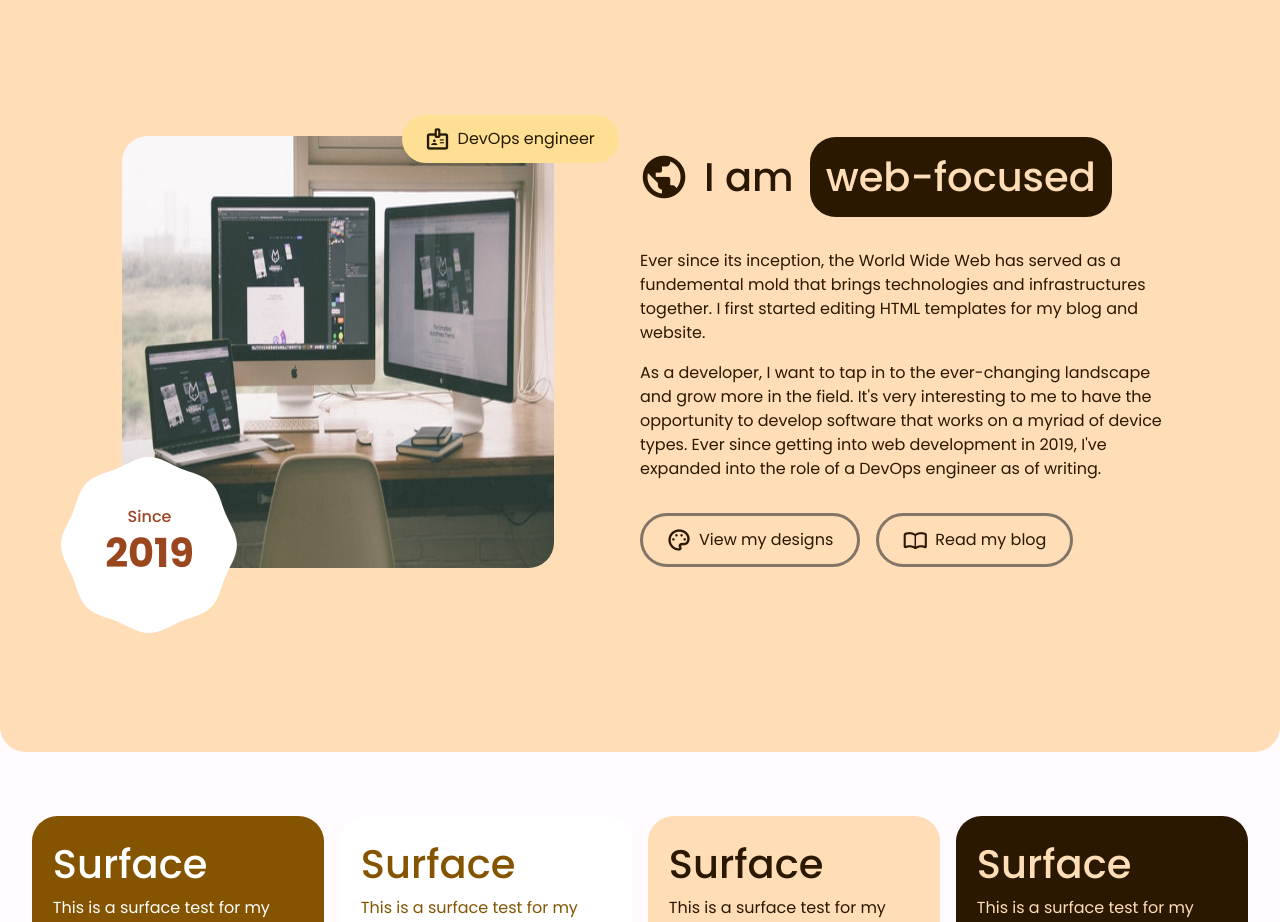
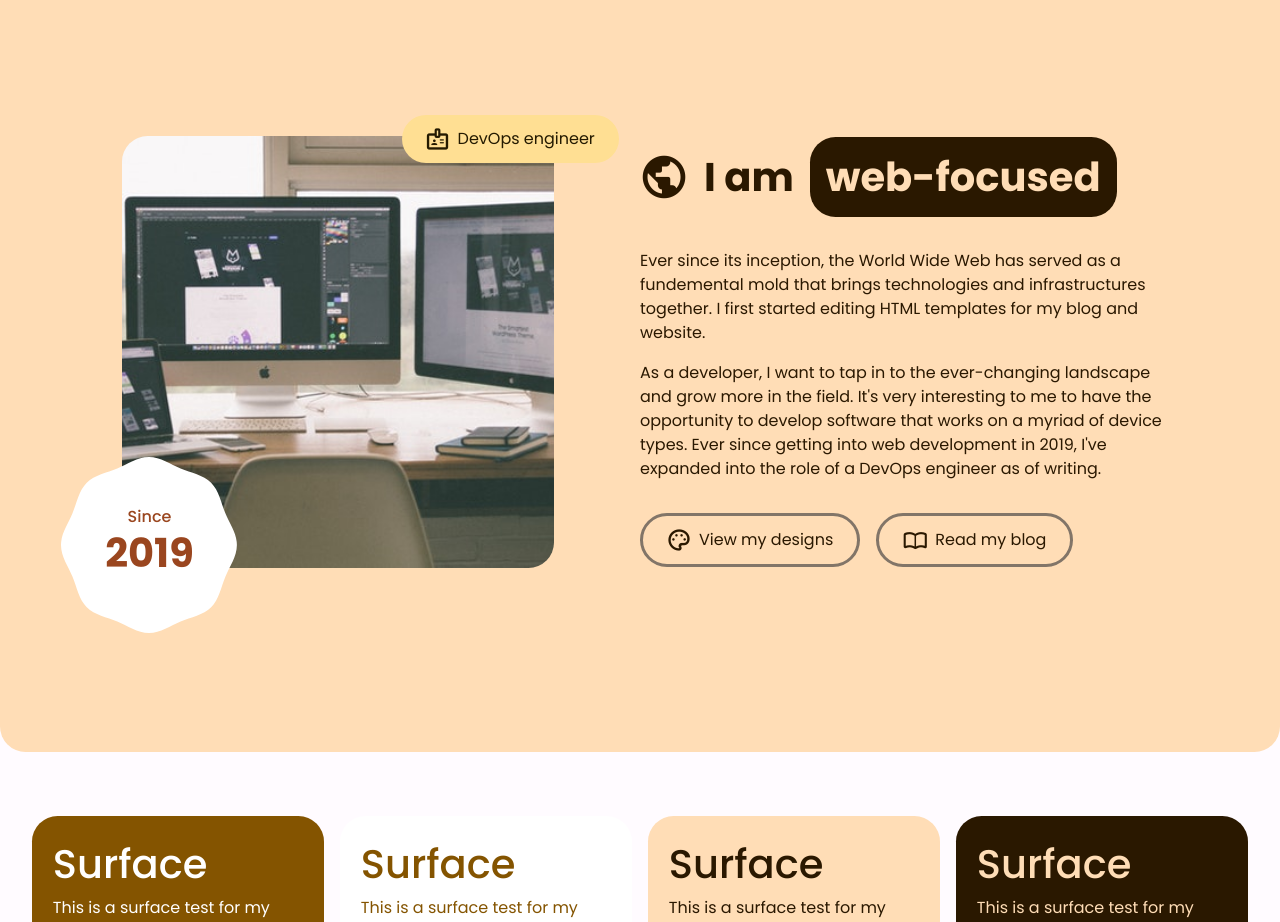
Before and after one commit to Dartegnian/portfolio, an Angular app: page / in a window 1280 px wide. Shown: the part 2000-2922 px from the top of the page. Built offline with nearby package versions, Linux system fonts and the light colour scheme.

Commit message:
Object fit skill picture, fix profile card height, adjust header weight

```diff
--- a/src/app/components/profile-card/profile-card.component.scss
+++ b/src/app/components/profile-card/profile-card.component.scss
@@ -35,7 +35,6 @@
 		}
 
 		@include media-breakpoint-down(md) {
-			padding-bottom: 20%;
 			margin-bottom: 4rem;
 			align-items: center;
 		}
@@ -46,6 +45,10 @@
 		width: 100%;
 		min-height: 11rem;
 		margin-bottom: 4rem;
+
+		@include media-breakpoint-down(md) {
+			min-height: 43vw;
+		}
 	}
 
 	&__cover {
--- a/src/app/components/skill-info/skill-info.component.scss
+++ b/src/app/components/skill-info/skill-info.component.scss
@@ -37,10 +37,10 @@
 	&__header-text {
 		margin: 0;
 		margin-right: 1rem;
+		font-weight: bold;
 
 		&:first-of-type {
 			display: flex;
-			// margin: 0;
 		}
 
 		&--highlighted {
--- a/src/app/components/skill-picture/skill-picture.component.scss
+++ b/src/app/components/skill-picture/skill-picture.component.scss
@@ -58,6 +58,7 @@ $title-position: -5%;
 		user-select: none;
 		width: 100%;
 		height: 100%;
+		object-fit: cover;
 	}
 
 	&__since {
```
